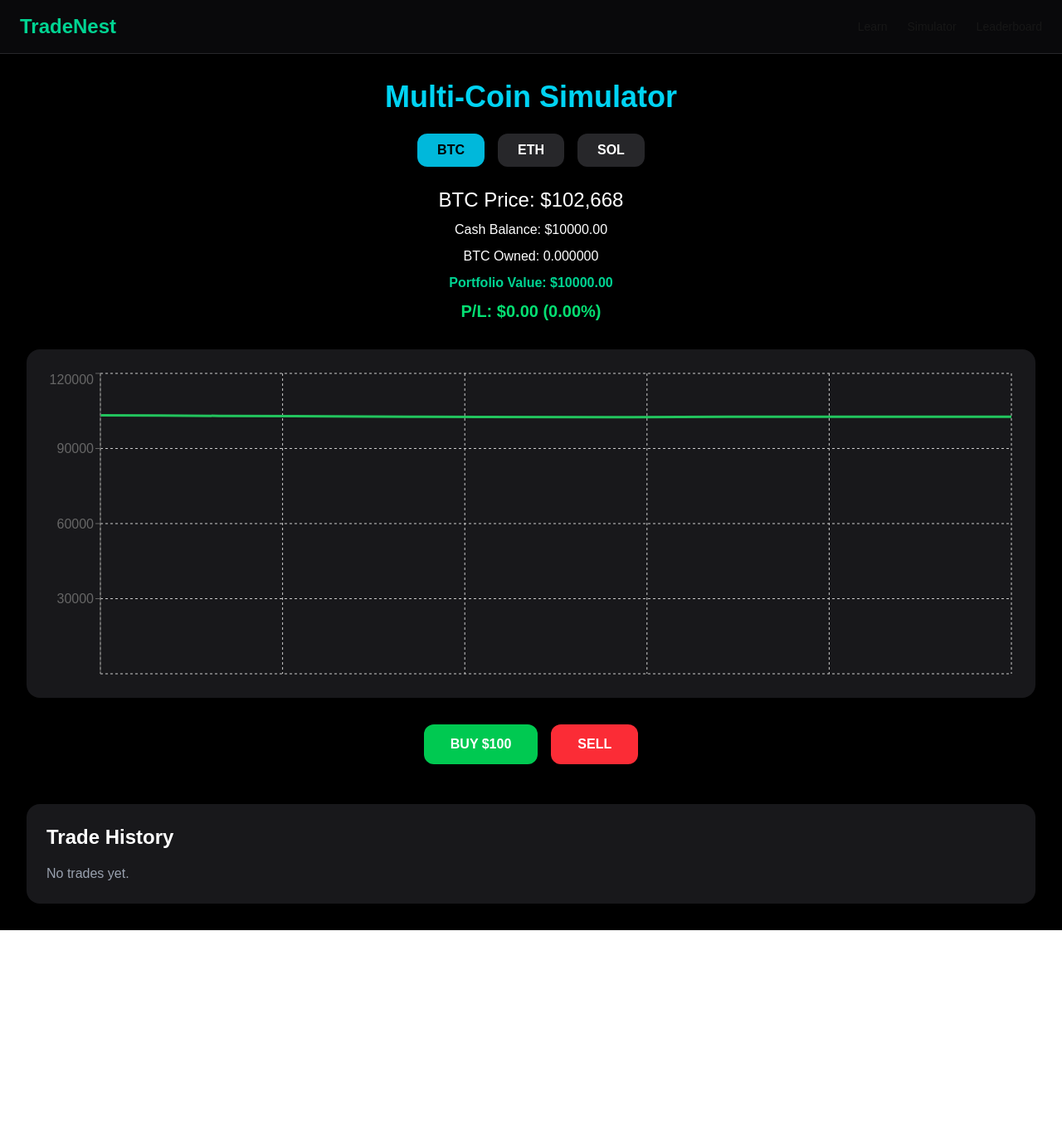
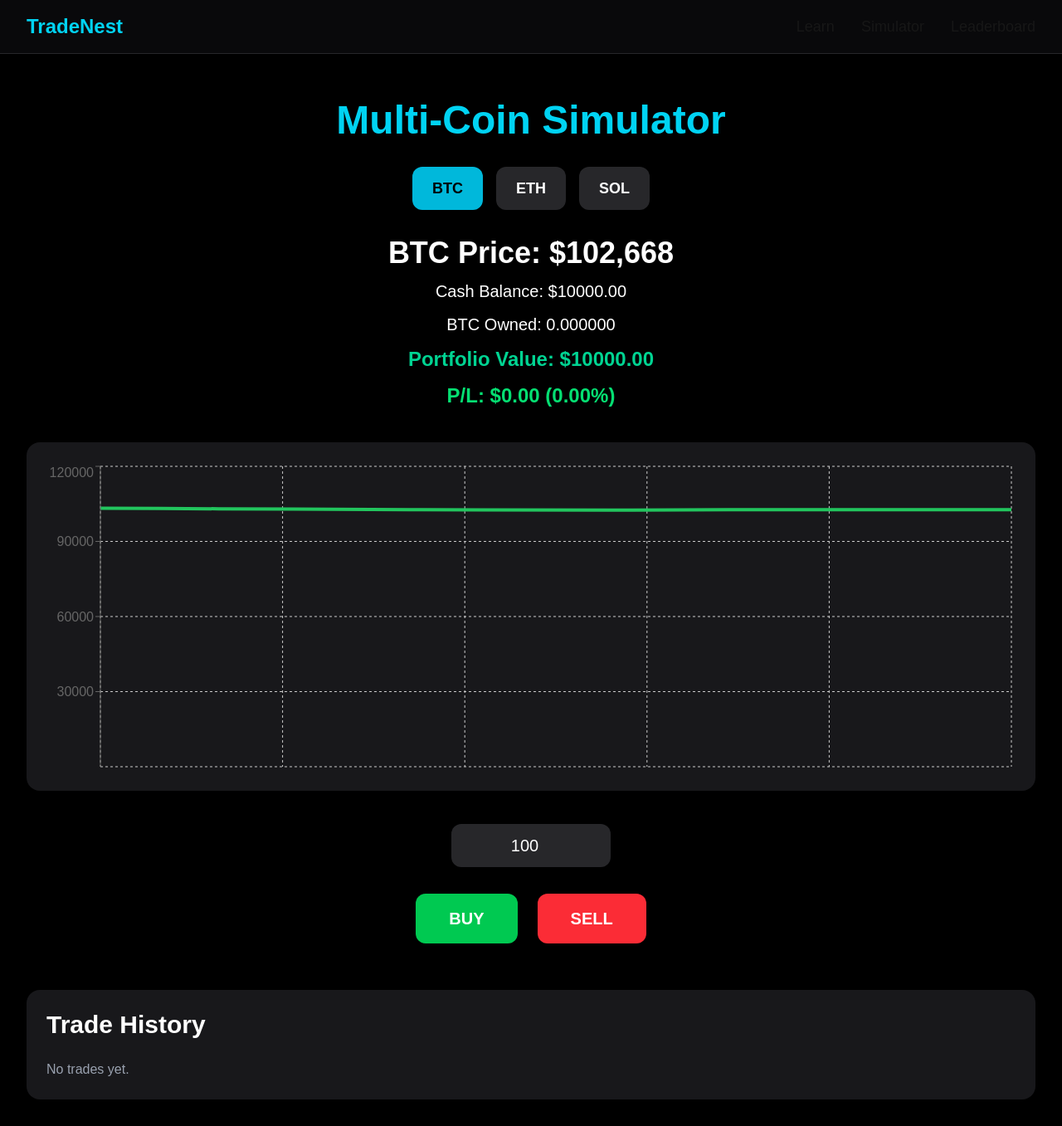
Before and after one commit to fernandoperez704-byte/tradenest, a Next.js app: page /simulator in a window 1280 px wide. Shown: the whole page at 83% size. Before the commit the page ends 1121 px from the top, so only its background shows below. Built offline with nearby package versions, Linux system fonts and the light colour scheme.

Commit message:
improve navbar and custom trade amounts

```diff
--- a/app/components/Navbar.tsx
+++ b/app/components/Navbar.tsx
@@ -2,21 +2,30 @@ import Link from "next/link";
 
 export default function Navbar() {
   return (
-    <nav className="w-full bg-zinc-950 border-b border-zinc-800 px-6 py-4 flex justify-between items-center">
-      <Link href="/" className="text-2xl font-bold text-emerald-400">
+    <nav className="w-full bg-zinc-950 border-b border-zinc-800 px-8 py-4 flex justify-between items-center">
+      <h1 className="text-2xl font-bold text-cyan-400">
         TradeNest
-      </Link>
+      </h1>
 
-      <div className="flex gap-6 text-sm">
-        <Link href="/learn" className="hover:text-emerald-400">
+      <div className="flex gap-8 text-lg font-medium">
+        <Link
+          href="/learn"
+          className="hover:text-cyan-400 transition"
+        >
           Learn
         </Link>
 
-        <Link href="/simulator" className="hover:text-emerald-400">
+        <Link
+          href="/simulator"
+          className="hover:text-cyan-400 transition"
+        >
           Simulator
         </Link>
 
-        <Link href="/leaderboard" className="hover:text-emerald-400">
+        <Link
+          href="/leaderboard"
+          className="hover:text-cyan-400 transition"
+        >
           Leaderboard
         </Link>
       </div>
--- a/app/simulator/page.tsx
+++ b/app/simulator/page.tsx
@@ -21,6 +21,7 @@ type Trade = {
   type: string;
   coin: string;
   price: number;
+  amount: number;
   time: string;
 };
 
@@ -46,6 +47,9 @@ export default function SimulatorPage() {
   const [owned, setOwned] = useState(0);
 
   const [message, setMessage] = useState("");
+
+  const [tradeAmount, setTradeAmount] =
+    useState(100);
 
   const [trades, setTrades] = useState<Trade[]>([]);
 
@@ -93,28 +97,29 @@ export default function SimulatorPage() {
   const currentPrice = prices[selectedCoin];
 
   function buyCoin() {
-    const amount = 100;
-
-    if (balance < amount) {
+    if (balance < tradeAmount) {
       setMessage("Not enough balance.");
       return;
     }
 
-    setBalance((prev) => prev - amount);
+    setBalance((prev) => prev - tradeAmount);
 
-    setOwned((prev) => prev + amount / currentPrice);
+    setOwned((prev) => prev + tradeAmount / currentPrice);
 
     setTrades((prev) => [
       {
         type: "BUY",
         coin: selectedCoin,
+        amount: tradeAmount,
         price: currentPrice,
         time: new Date().toLocaleTimeString(),
       },
       ...prev,
     ]);
 
-    setMessage(`Bought $100 of ${selectedCoin}`);
+    setMessage(
+      `Bought $${tradeAmount} of ${selectedCoin}`
+    );
   }
 
   function sellCoin() {
@@ -133,6 +138,7 @@ export default function SimulatorPage() {
       {
         type: "SELL",
         coin: selectedCoin,
+        amount: value,
         price: currentPrice,
         time: new Date().toLocaleTimeString(),
       },
@@ -158,11 +164,11 @@ export default function SimulatorPage() {
       <Navbar />
 
       <main className="min-h-screen bg-black text-white p-8">
-        <h1 className="text-4xl font-bold text-cyan-400 text-center">
+        <h1 className="text-5xl font-bold text-cyan-400 text-center mt-6">
           Multi-Coin Simulator
         </h1>
 
-        <div className="mt-6 flex justify-center gap-4">
+        <div className="mt-8 flex justify-center gap-4">
           {["BTC", "ETH", "SOL"].map((coin) => (
             <button
               key={coin}
@@ -171,7 +177,7 @@ export default function SimulatorPage() {
                   coin as "BTC" | "ETH" | "SOL"
                 )
               }
-              className={`px-6 py-2 rounded-xl font-bold ${
+              className={`px-6 py-3 rounded-xl font-bold text-lg ${
                 selectedCoin === coin
                   ? "bg-cyan-500 text-black"
                   : "bg-zinc-800"
@@ -182,25 +188,27 @@ export default function SimulatorPage() {
           ))}
         </div>
 
-        <div className="mt-6 text-center space-y-2">
-          <p className="text-2xl">
+        <div className="mt-8 text-center space-y-3">
+          <p className="text-4xl font-bold">
             {selectedCoin} Price: $
             {currentPrice.toLocaleString()}
           </p>
 
-          <p>Cash Balance: ${balance.toFixed(2)}</p>
+          <p className="text-xl">
+            Cash Balance: ${balance.toFixed(2)}
+          </p>
 
-          <p>
+          <p className="text-xl">
             {selectedCoin} Owned: {owned.toFixed(6)}
           </p>
 
-          <p className="text-emerald-400 font-bold">
+          <p className="text-2xl text-emerald-400 font-bold">
             Portfolio Value: $
             {portfolioValue.toFixed(2)}
           </p>
 
           <p
-            className={`text-xl font-bold ${
+            className={`text-2xl font-bold ${
               pnl >= 0
                 ? "text-green-400"
                 : "text-red-400"
@@ -211,7 +219,7 @@ export default function SimulatorPage() {
           </p>
         </div>
 
-        <div className="mt-8 bg-zinc-900 rounded-2xl p-6 h-[420px]">
+        <div className="mt-10 bg-zinc-900 rounded-2xl p-6 h-[420px]">
           <ResponsiveContainer width="100%" height="100%">
             <LineChart data={history}>
               <CartesianGrid strokeDasharray="3 3" />
@@ -226,11 +234,22 @@ export default function SimulatorPage() {
                 type="monotone"
                 dataKey="price"
                 stroke="#22c55e"
-                strokeWidth={3}
+                strokeWidth={4}
                 dot={false}
               />
             </LineChart>
           </ResponsiveContainer>
+        </div>
+
+        <div className="mt-10 flex justify-center">
+          <input
+            type="number"
+            value={tradeAmount}
+            onChange={(e) =>
+              setTradeAmount(Number(e.target.value))
+            }
+            className="bg-zinc-800 text-white px-4 py-3 rounded-xl w-48 text-center text-xl"
+          />
         </div>
 
         {message && (
@@ -239,24 +258,24 @@ export default function SimulatorPage() {
           </p>
         )}
 
-        <div className="mt-8 flex justify-center gap-4">
+        <div className="mt-8 flex justify-center gap-6">
           <button
             onClick={buyCoin}
-            className="px-8 py-3 bg-green-500 rounded-xl font-bold"
+            className="px-10 py-4 bg-green-500 rounded-xl font-bold text-xl"
           >
-            BUY $100
+            BUY
           </button>
 
           <button
             onClick={sellCoin}
-            className="px-8 py-3 bg-red-500 rounded-xl font-bold"
+            className="px-10 py-4 bg-red-500 rounded-xl font-bold text-xl"
           >
             SELL
           </button>
         </div>
 
-        <div className="mt-12 bg-zinc-900 rounded-2xl p-6">
-          <h2 className="text-2xl font-bold mb-4">
+        <div className="mt-14 bg-zinc-900 rounded-2xl p-6">
+          <h2 className="text-3xl font-bold mb-6">
             Trade History
           </h2>
 
@@ -286,7 +305,11 @@ export default function SimulatorPage() {
                 </div>
 
                 <div>
-                  ${trade.price.toLocaleString()}
+                  ${trade.amount.toFixed(2)}
+                </div>
+
+                <div>
+                  @ ${trade.price.toLocaleString()}
                 </div>
 
                 <div>{trade.time}</div>
```
